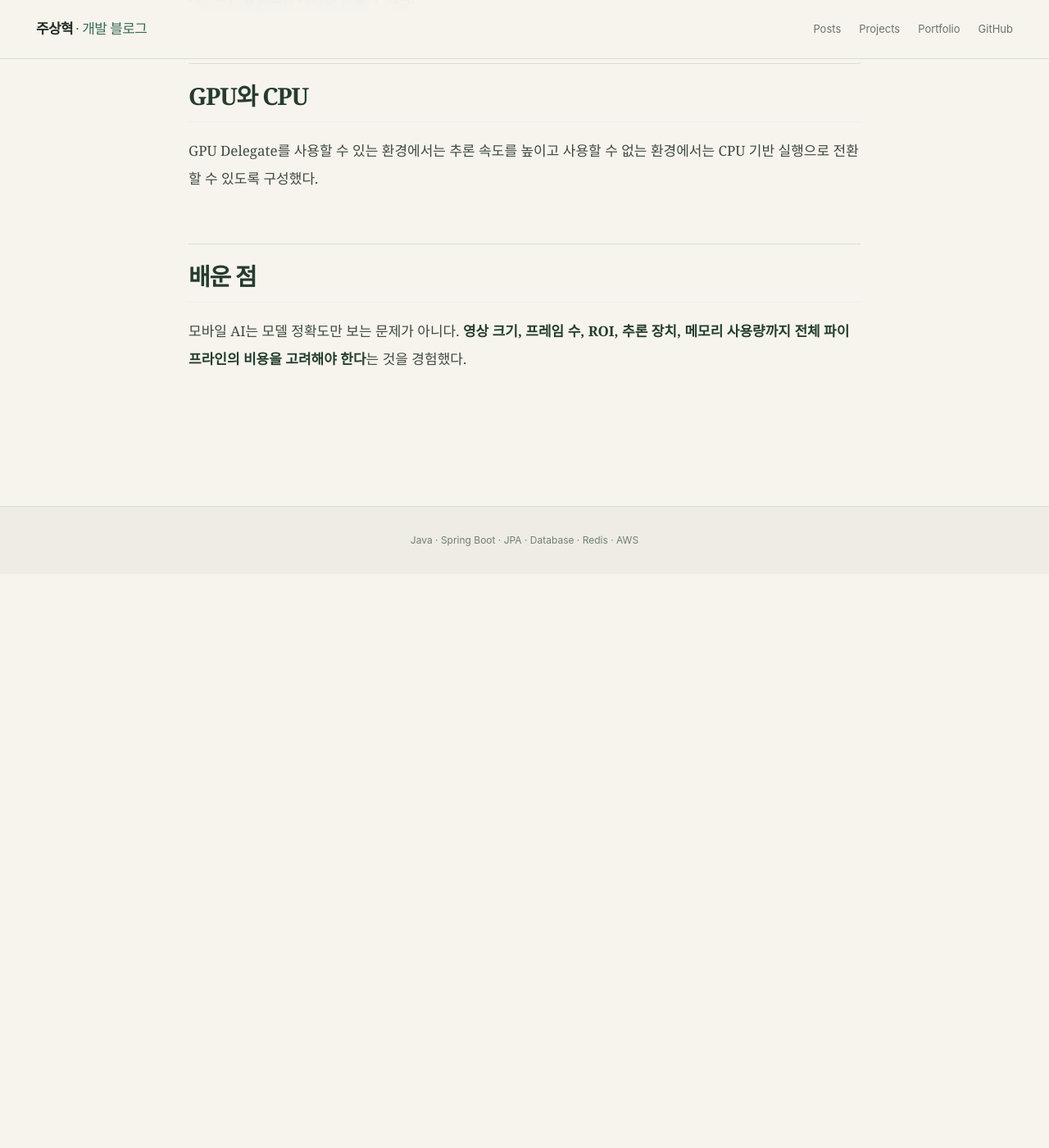
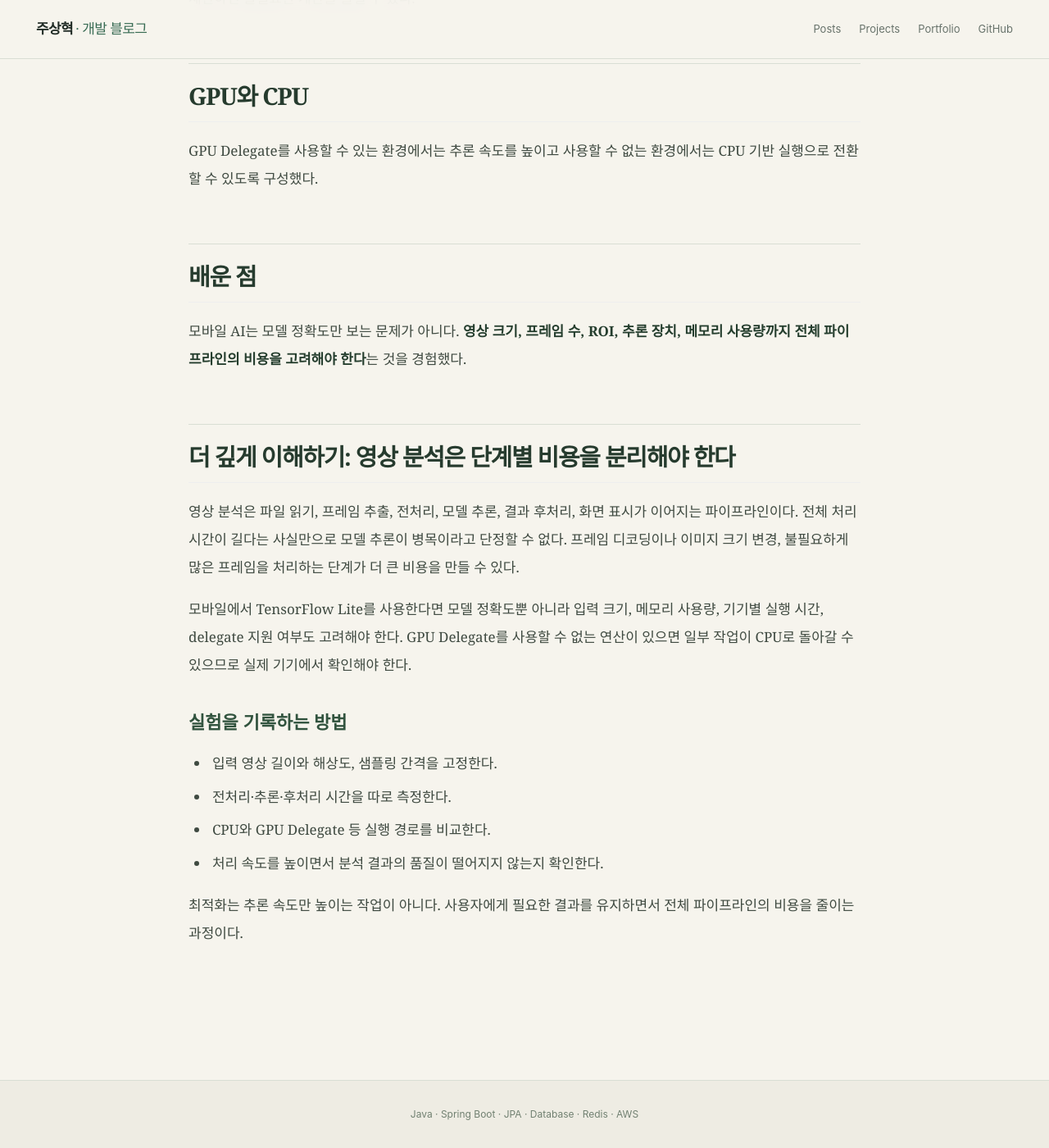
Before and after one commit to zuzusnasna/zuzusnasna.github.io, a Jekyll site: the page built from _posts/2026-10-25-swingfit-video-pipeline.md, in a window 1280 px wide and 1400 px high, scrolled down 1436 px. Shown: the whole window at 82% size. Built offline with Jekyll 4.4.1, drawn with Linux system fonts in a browser that asks for light colours; before the commit the page ends 2136 px from its top, so only the background shows below that.

Commit message:
docs: expand project notes with tradeoffs and validation

```diff
--- a/_posts/2026-10-25-swingfit-video-pipeline.md
+++ b/_posts/2026-10-25-swingfit-video-pipeline.md
@@ -41,3 +41,17 @@ GPU Delegate를 사용할 수 있는 환경에서는 추론 속도를 높이고
 ## 배운 점
 
 모바일 AI는 모델 정확도만 보는 문제가 아니다. **영상 크기, 프레임 수, ROI, 추론 장치, 메모리 사용량까지 전체 파이프라인의 비용을 고려해야 한다**는 것을 경험했다.
+
+## 더 깊게 이해하기: 영상 분석은 단계별 비용을 분리해야 한다
+
+영상 분석은 파일 읽기, 프레임 추출, 전처리, 모델 추론, 결과 후처리, 화면 표시가 이어지는 파이프라인이다. 전체 처리 시간이 길다는 사실만으로 모델 추론이 병목이라고 단정할 수 없다. 프레임 디코딩이나 이미지 크기 변경, 불필요하게 많은 프레임을 처리하는 단계가 더 큰 비용을 만들 수 있다.
+
+모바일에서 TensorFlow Lite를 사용한다면 모델 정확도뿐 아니라 입력 크기, 메모리 사용량, 기기별 실행 시간, delegate 지원 여부도 고려해야 한다. GPU Delegate를 사용할 수 없는 연산이 있으면 일부 작업이 CPU로 돌아갈 수 있으므로 실제 기기에서 확인해야 한다.
+
+### 실험을 기록하는 방법
+- 입력 영상 길이와 해상도, 샘플링 간격을 고정한다.
+- 전처리·추론·후처리 시간을 따로 측정한다.
+- CPU와 GPU Delegate 등 실행 경로를 비교한다.
+- 처리 속도를 높이면서 분석 결과의 품질이 떨어지지 않는지 확인한다.
+
+최적화는 추론 속도만 높이는 작업이 아니다. 사용자에게 필요한 결과를 유지하면서 전체 파이프라인의 비용을 줄이는 과정이다.
```
